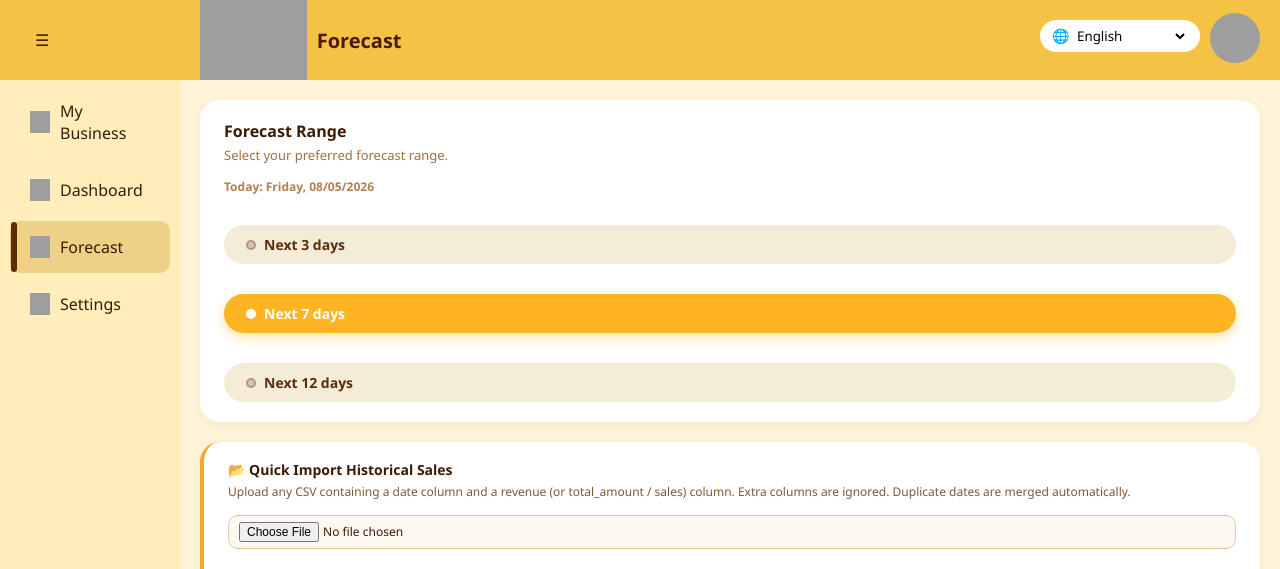
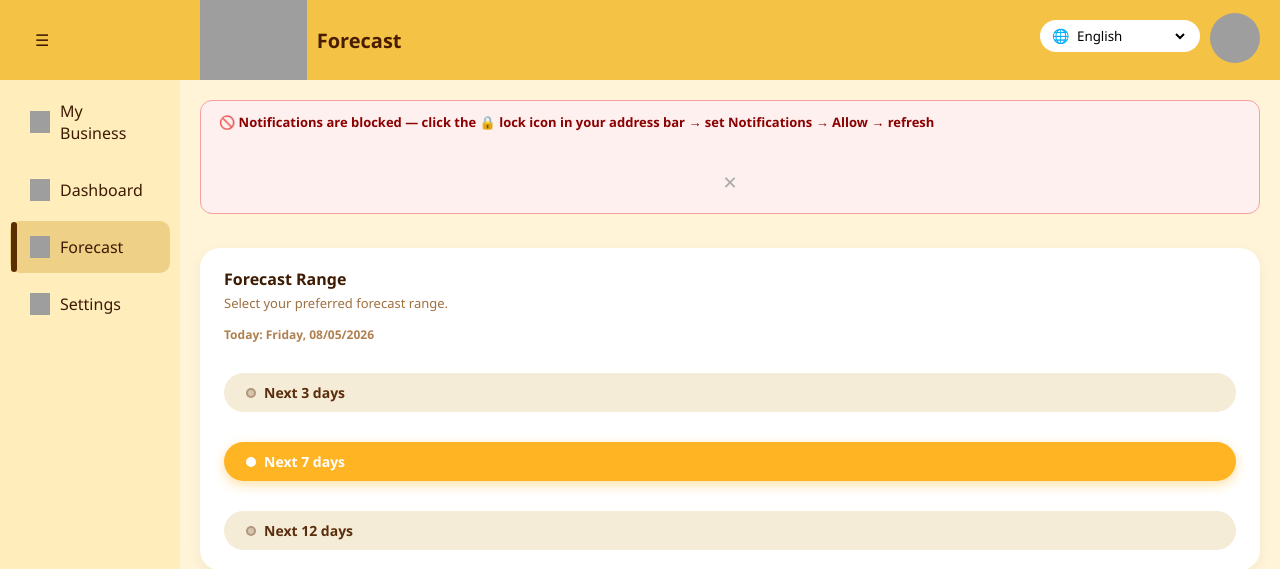
Before and after one commit to Shaaaaen/vendora-system, a Flask app: page /forecast in a window 1280 px wide. Shown: the top 569 px of the page. Run offline with Flask 3, Linux system fonts and the light colour scheme; grey boxes are pictures that could not be loaded.

Commit message:
Update forecast page

```diff
--- a/templates/main_pages/forecast.html
+++ b/templates/main_pages/forecast.html
@@ -6,18 +6,28 @@
 <div class="forecast-content">
 
     <!-- ── NOTIFICATION PERMISSION BANNER ────────── -->
-    <div id="notifBanner" style="display:none; align-items:center; gap:12px;
+    <!-- Shown when permission = 'default' (not yet decided) -->
+    <div id="notifBanner" style="display:none; align-items:center; gap:12px; flex-wrap:wrap;
          background:#fffbe6; border:1.5px solid #f5c842; border-radius:12px;
          padding:12px 18px; margin-bottom:14px; font-size:13px; font-weight:600; color:#7a5c00;">
-        <span>🔔 Enable notifications to get alerted when your forecast is ready</span>
+        <span>🔔 Enable notifications to get alerted when your forecast finishes</span>
         <button onclick="_askNotificationPermission()"
                 style="background:#f5c842; color:#3E1A03; border:none; border-radius:8px;
-                       padding:6px 16px; font-size:12px; font-weight:700; cursor:pointer;">
-            Enable
+                       padding:6px 16px; font-size:12px; font-weight:700; cursor:pointer; white-space:nowrap;">
+            Enable Notifications
         </button>
         <button onclick="document.getElementById('notifBanner').style.display='none'"
-                style="background:transparent; border:none; color:#aaa; font-size:16px;
-                       cursor:pointer; line-height:1;">✕</button>
+                style="background:transparent; border:none; color:#aaa; font-size:18px;
+                       cursor:pointer; line-height:1; margin-left:auto;">✕</button>
+    </div>
+    <!-- Shown when permission = 'denied' (user previously blocked) -->
+    <div id="notifBannerDenied" style="display:none; align-items:center; gap:12px; flex-wrap:wrap;
+         background:#fff0f0; border:1.5px solid #f5a0a0; border-radius:12px;
+         padding:12px 18px; margin-bottom:14px; font-size:13px; font-weight:600; color:#8b0000;">
+        <span>🚫 Notifications are blocked — click the 🔒 lock icon in your address bar → set Notifications → Allow → refresh</span>
+        <button onclick="document.getElementById('notifBannerDenied').style.display='none'"
+                style="background:transparent; border:none; color:#aaa; font-size:18px;
+                       cursor:pointer; line-height:1; margin-left:auto;">✕</button>
     </div>
 
     <!-- ── RANGE SELECTOR ─────────────────────────── -->
@@ -170,27 +180,26 @@ function formatDateLabel(dateStr) {
 
 
 // ── Browser notification when forecast finishes ──────────────
-let _prevStatus       = null;
-let _notifBannerShown = false;   // show in-page banner if no permission
+let _prevStatus = null;
 
-// Browsers block Notification.requestPermission() unless called from
-// a real user click — calling it on page load silently does nothing.
-// So we ask when the user clicks the "Enable" banner instead.
-function _requestNotificationPermission() {
-    // No-op on load — permission is now requested via the in-page banner button
-}
+function _requestNotificationPermission() { /* no-op — handled by banner */ }
 
 async function _askNotificationPermission() {
-    if (!('Notification' in window)) return;
+    if (!('Notification' in window)) {
+        alert('Your browser does not support notifications.');
+        return;
+    }
+    // Must be called from a user click — this IS inside a click handler ✓
     const result = await Notification.requestPermission();
+    _updateNotifBanner();   // refresh banner state after answer
     if (result === 'granted') {
-        const banner = document.getElementById('notifBanner');
-        if (banner) banner.style.display = 'none';
-        // Fire a test notification so user knows it worked
-        new Notification('Notifications enabled! 🎯', {
-            body: 'You will be notified when the forecast finishes.',
+        // Fire test notification immediately so user sees it works
+        new Notification('✅ Notifications enabled!', {
+            body: 'You will be notified when forecast finishes computing.',
             icon: '/static/assets/icons/logo.ico'
         });
+    } else if (result === 'denied') {
+        alert('Notifications blocked.\n\nTo fix this:\n1. Click the 🔒 lock icon in your browser address bar\n2. Set Notifications → Allow\n3. Refresh the page');
     }
 }
 
@@ -203,13 +212,25 @@ function _notifyForecastDone() {
     }
 }
 
-// Show the enable-notifications banner if permission not yet granted
-function _maybeShowNotifBanner() {
+// Update banner based on CURRENT permission state (called on load + after asking)
+function _updateNotifBanner() {
+    const banner  = document.getElementById('notifBanner');
+    const denied  = document.getElementById('notifBannerDenied');
     if (!('Notification' in window)) return;
-    if (Notification.permission === 'default' && !_notifBannerShown) {
-        _notifBannerShown = true;
-        const banner = document.getElementById('notifBanner');
+
+    const perm = Notification.permission;
+    if (perm === 'granted') {
+        // Already allowed — hide both banners
+        if (banner) banner.style.display = 'none';
+        if (denied) denied.style.display = 'none';
+    } else if (perm === 'denied') {
+        // Blocked — show "how to unblock" message instead
+        if (banner) banner.style.display = 'none';
+        if (denied) denied.style.display = 'flex';
+    } else {
+        // 'default' — not decided yet, show enable banner
         if (banner) banner.style.display = 'flex';
+        if (denied) denied.style.display = 'none';
     }
 }
 
@@ -559,7 +580,7 @@ document.addEventListener('DOMContentLoaded', () => {
     const now = new Date();
     const label = now.toLocaleDateString('en-GB', { day:'2-digit', month:'2-digit', year:'numeric', weekday:'long' });
     document.getElementById('todayLabel').textContent = `Today: ${label}`;
-    _maybeShowNotifBanner();
+    _updateNotifBanner();
     loadForecast();
 });
 </script>
```
